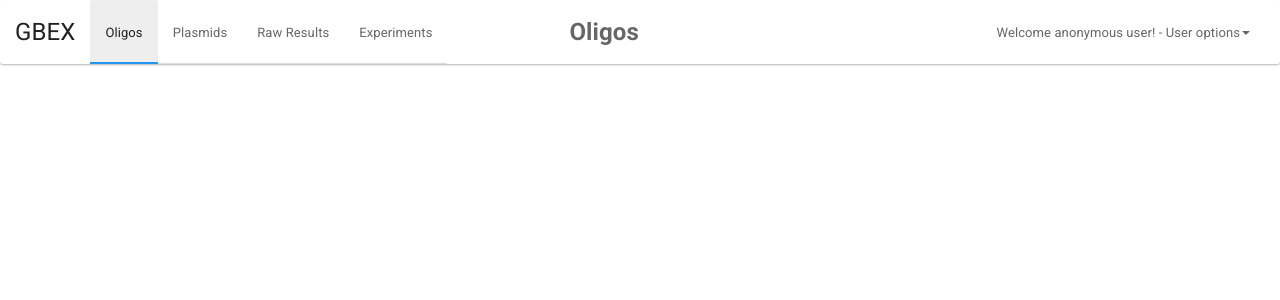
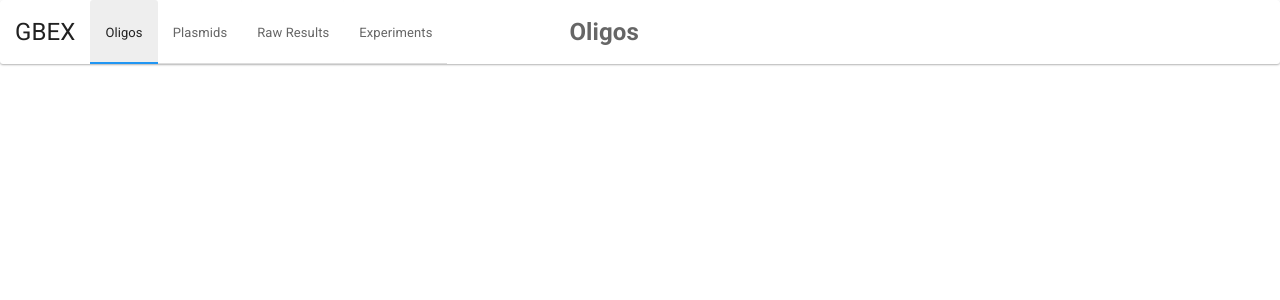
Before and after one commit to laeblab/GBEX_mad7, a Django app: page /Oligo/ in a window 1280 px wide. Shown: the top 300 px of the page. Run offline with Django 3.2, Linux system fonts and the light colour scheme; data that the repository does not hold is empty; parts of the project's set-up code (start-up, migrations or seed data) failed here and were passed over; some libraries are stand-ins or nearby versions.

```diff
--- a/templates/base.html
+++ b/templates/base.html
@@ -36,12 +36,6 @@
 
             <div class="collapse navbar-collapse" id="bs-example-navbar-collapse-1">
                 {% block nav_li_buttons %}{% endblock %}
-                <ul class="nav navbar-nav navbar-right">
-                    <li class="dropdown">
-                        <a class="dropdown-toggle nav-frame" data-toggle="dropdown" href="#" role="button">Welcome anonymous user! - User options<span class="caret"></span></a>
-                        <ul class="dropdown-menu" role="menu"><li>No options for anonymous users</li></ul>
-                    </li>
-                </ul>
             </div>
         </div>
     </nav>
```
Also changed, not shown: GBEX_app/templates/GBEX_app/index.html (+11 -0 lines), 1 other file.
